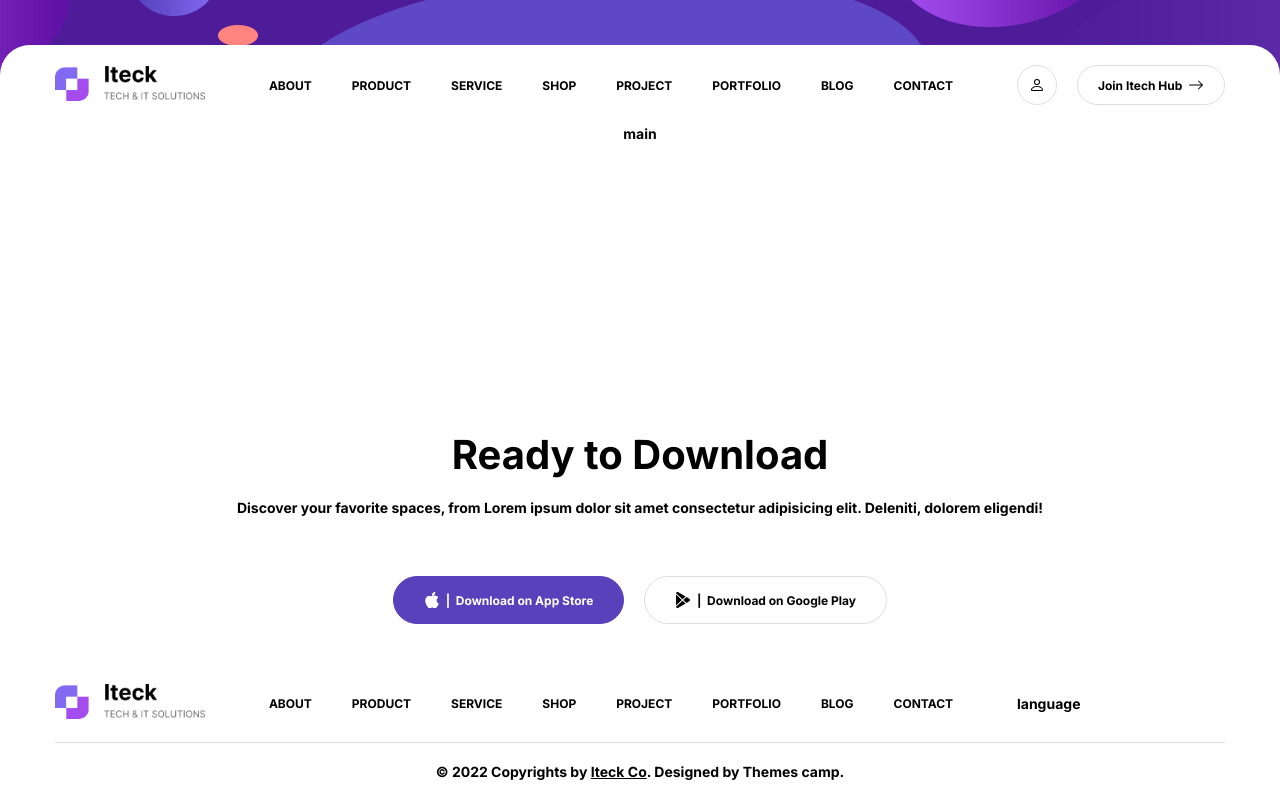
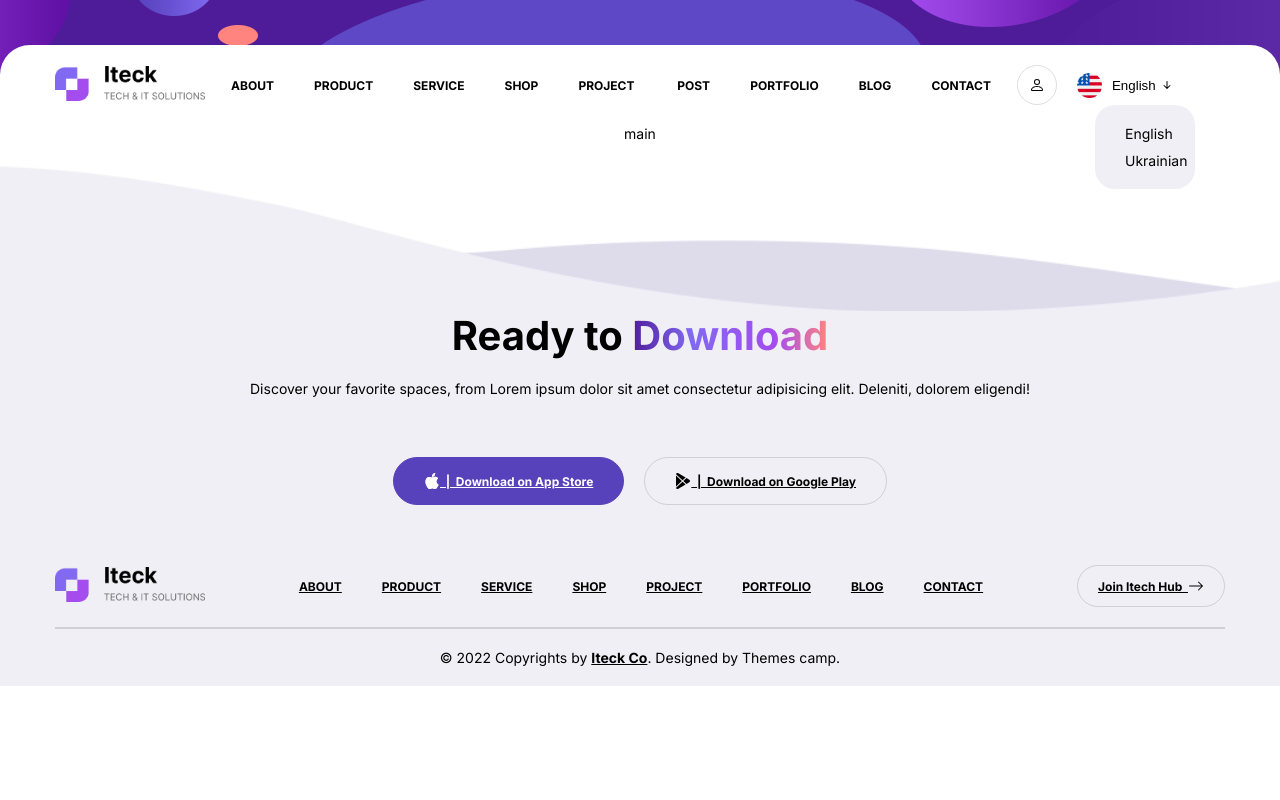
Before and after one commit to SergMaC24/iTech, a website built with Vite: page index.html in a window 1280 px wide. Built offline with nearby package versions, Linux system fonts and the light colour scheme.

Commit message:
lesson:8 adaptive for header and footer

```diff
--- a/index.html
+++ b/index.html
@@ -14,7 +14,7 @@
   <header>
     <div class="container header__container">
       <a href="#"><img class="header__logo" src="./assets/images/logo.png" alt="logo"></img></a>
-      <nav class="navigation">
+      <nav class="navigation header__navigation">
         <ul>
           <li><a class="link" href="./pages/about/index.html">About</a></li>
           <li>
@@ -25,13 +25,22 @@
           </li>
           <li><a class="link" href="./pages/service/index.html">Shop</a></li>
           <li>
-            <a class="link" href="./pages/project/index.html">Project</a>
+            <a class="link" href="./pages/project/index.html">Project&nbsp;
+              <svg xmlns="http://www.w3.org/2000/svg" width="16" height="16" fill="currentColor" class="bi bi-chevron-down header__svg_tablet" viewBox="0 0 16 16">
+                <path fill-rule="evenodd" d="M1.646 4.646a.5.5 0 0 1 .708 0L8 10.293l5.646-5.647a.5.5 0 0 1 .708.708l-6 6a.5.5 0 0 1-.708 0l-6-6a.5.5 0 0 1 0-.708z"/>
+              </svg>
+            </a>
           </li>
-          <li>
+          <li class="header__link_tablet header__link_tablet_one">
+            <a class="link" href="./pages/portfolio/index.html">Post</a>
+          </li>
+          <li class="header__link_tablet header__link_tablet_two">
             <a class="link" href="./pages/portfolio/index.html">Portfolio</a>
           </li>
-          <li><a class="link" href="./pages/blog/index.html">Blog</a></li>
-          <li>
+          <li class="header__link_tablet header__link_tablet_three">
+            <a class="link" href="./pages/blog/index.html">Blog</a>
+          </li>
+          <li class="header__link_tablet header__link_tablet_four">
             <a class="link" href="./pages/contact/index.html">Contact</a>
           </li>
         </ul>
@@ -44,14 +53,17 @@
               d="M8 8a3 3 0 1 0 0-6 3 3 0 0 0 0 6Zm2-3a2 2 0 1 1-4 0 2 2 0 0 1 4 0Zm4 8c0 1-1 1-1 1H3s-1 0-1-1 1-4 6-4 6 3 6 4Zm-1-.004c-.001-.246-.154-.986-.832-1.664C11.516 10.68 10.289 10 8 10c-2.29 0-3.516.68-4.168 1.332-.678.678-.83 1.418-.832 1.664h10Z" />
           </svg>
         </button>
-        <button class="button">
-          Join Itech Hub &nbsp;
-          <svg xmlns="http://www.w3.org/2000/svg" width="16" height="16" fill="currentColor" class="bi bi-arrow-right"
-            viewBox="0 0 16 16">
-            <path fill-rule="evenodd"
-              d="M1 8a.5.5 0 0 1 .5-.5h11.793l-3.147-3.146a.5.5 0 0 1 .708-.708l4 4a.5.5 0 0 1 0 .708l-4 4a.5.5 0 0 1-.708-.708L13.293 8.5H1.5A.5.5 0 0 1 1 8z" />
+        <button class="header__lang">
+          <img src="./assets/images/english.png" alt="English">
+          English&nbsp;
+          <svg xmlns="http://www.w3.org/2000/svg" width="16" height="16" fill="currentColor" class="bi bi-arrow-down-short" viewBox="0 0 16 16">
+            <path fill-rule="evenodd" d="M8 4a.5.5 0 0 1 .5.5v5.793l2.146-2.147a.5.5 0 0 1 .708.708l-3 3a.5.5 0 0 1-.708 0l-3-3a.5.5 0 1 1 .708-.708L7.5 10.293V4.5A.5.5 0 0 1 8 4z"/>
           </svg>
         </button>
+        <div class="header__langs">
+          <a>English</a>
+          <a>Ukrainian</a>
+        </div>
       </div>
     </div>
   </header>
@@ -61,9 +73,10 @@
   </main>
 
   <footer>
+    <div class="footer__wave"></div>
     <div class="container footer__container">
       <div class="footer__top">
-        <p class="text_biggest">Ready to Download</p>
+        <p class="text_biggest ">Ready to <span class="text_gradient">Download </span> </p>
         <p class="footer__text2 text-footer">Discover your favorite spaces, from Lorem ipsum dolor sit amet consectetur
           adipisicing elit. Deleniti, dolorem eligendi!</p>
         <div class="footer__buttons">
@@ -91,7 +104,7 @@
         <a href="#">
           <img class="logo" src="./assets/images/logo.png" alt="logo"></img>
         </a>
-        <nav class="navigation">
+        <nav class="navigation footer__navigation">
           <ul>
             <li><a class="link" href="./pages/about/index.html">About</a></li>
             <li>
@@ -113,7 +126,14 @@
             </li>
           </ul>
         </nav>
-        <div class="footer__language">language</div>
+        <a href="./pages/contact/index.html" class="button footer__button">
+          Join Itech Hub &nbsp;
+          <svg xmlns="http://www.w3.org/2000/svg" width="16" height="16" fill="currentColor" class="bi bi-arrow-right"
+            viewBox="0 0 16 16">
+            <path fill-rule="evenodd"
+              d="M1 8a.5.5 0 0 1 .5-.5h11.793l-3.147-3.146a.5.5 0 0 1 .708-.708l4 4a.5.5 0 0 1 0 .708l-4 4a.5.5 0 0 1-.708-.708L13.293 8.5H1.5A.5.5 0 0 1 1 8z" />
+          </svg>
+        </a>
       </div>
       <div class="footer__bottom">
         &copy; 2022 Copyrights by <a href="#" class="link">Iteck Co</a>. Designed by Themes camp.
--- a/style.scss
+++ b/style.scss
@@ -1,5 +1,5 @@
 @use './styles/global';
-@import url('https://fonts.googleapis.com/css2?family=Inter:wght@700&display=swap');
+@import url('https://fonts.googleapis.com/css2?family=Inter:wght@400;700&display=swap');
 
 html{
     background-color: var(--white-color);
@@ -11,6 +11,7 @@ body{
     display: flex;
     flex-direction: column;
     min-height: 100vh;
+    overflow-x: hidden;
 }
 
 body, ul, li, p, h1, h2, h3, h4, h5, h6, button{
@@ -20,12 +21,16 @@ body, ul, li, p, h1, h2, h3, h4, h5, h6, button{
 
 a{
     text-decoration: none;
+    cursor: pointer;
+    color: var(--black-color);
+    transition: var(--transition);
 }
 
 button{
     background-color: transparent;
     border: none;
     outline: none;
+    color: var(--black-color);
 }
 
 li{
--- a/styles/buttons.scss
+++ b/styles/buttons.scss
@@ -1,5 +1,7 @@
+@use "variables" as v;
+
 .button {
-    --size: 40px;
+    --size: 30px;
 
     display: flex;
     justify-content: center;
@@ -47,4 +49,8 @@
         height: calc(var(--size) * 1.15);
         padding: 0 calc(var(--gap) * 1.5);
     }
+
+    @media (min-width: v.$tablet){
+        --size: 40px;
+    }
 }
--- a/styles/colors.scss
+++ b/styles/colors.scss
@@ -2,5 +2,6 @@
     --black-color: #000;
     --white-color: #fff;
     --grey-color: #0002;
+    --cream-color: #f0eff5;
     --violet-color: #5842bc;
 }
--- a/styles/footer.scss
+++ b/styles/footer.scss
@@ -1,5 +1,35 @@
+@use "variables" as v;
+
 footer {
-    margin-top: auto;
+  position: relative;
+  margin-top: 169px;
+  background-color: var(--cream-color);
+
+  .footer__wave {
+    position: absolute;
+    top: -169px;
+    left: 0;
+    right: 0;
+    width: 100%;
+    height: 269px;
+    background-image: url("./../assets/images/footer_wave.png");
+    background-repeat: no-repeat;
+    background-size: cover;
+    background-position: center;
+    z-index: -1;
+    animation: wave 2s ease-in-out infinite alternate both;
+
+    @keyframes wave {
+      0% {
+        transform: rotate(1deg);
+      }
+
+      100% {
+        transform: rotate(-1deg);
+      }
+    }
+  }
+
   .footer__container,
   .footer__top {
     display: flex;
@@ -7,24 +37,68 @@ footer {
     align-items: center;
   }
 
-    .footer__top{
+  .footer__top {
     gap: var(--gap);
   }
 
   .footer__center {
     width: 100%;
     display: flex;
-        justify-content: space-between;
+    flex-direction: column;
+
     gap: var(--gap);
     padding: var(--gap) 0;
+    border-bottom: 2px solid var(--grey-color);
+
+    @media (min-width: v.$tablet) {
+      flex-direction: row;
+      justify-content: space-between;
       align-items: center;
-        border-bottom: 1px solid var(--grey-color);
+    }
+  }
+
+  .footer__navigation ul {
+    flex-wrap: wrap;
+
+    li {
+      display: flex;
+      width: 80px;
+      align-self: start;
+    }
+
+    @media (min-width: v.$tablet) {
+      justify-content: flex-start;
+    }
+
+    @media (min-width: v.$desktop) {
+      li {
+        width: auto;
+      }
+    }
   }
 
   .footer__buttons {
     display: flex;
+    flex-direction: column;
     gap: var(--gap);
     margin: calc(var(--gap) * 2) 0;
+
+    @media (min-width: v.$bigger-mobile) {
+      flex-direction: row;
+    }
+  }
+
+  .footer__button{
+    white-space: nowrap;
+  }
+    a {
+      text-decoration: underline;
+    }
+  }
+
+// my stile   !!!
+  .footer__bottom {
+    padding: var(--gap) 0;
   }
 
 .footer__language {
@@ -35,12 +109,3 @@ footer {
     width: 150px;
     height: 35px;
   }
-
-    .footer__bottom{
-        padding: var(--gap) 0;
-
-        a{
-            text-decoration: underline;
-        }
-    }
-}
--- a/styles/header.scss
+++ b/styles/header.scss
@@ -1,3 +1,5 @@
+@use "variables" as v;
+
 .top-banner {
   width: 100%;
   height: 75px;
@@ -24,20 +26,135 @@ header {
   }
 
   .header__buttons {
+    position: relative;
     width: 208px;
     display: flex;
     gap: var(--gap);
+    align-items: center;
   }
 
-  .header__logo {
-    width: 150px;
-    height: 35px;
+  .header__lang {
+    display: flex;
+    align-items: center;
+    cursor: pointer;
+
+    img {
+      height: 25px;
+      width: 25px;
+      margin-right: 10px;
+    }
+  }
+
+  nav {
+    position: relative;
+  }
+
+  .header__svg_tablet {
+    display: none;
+
+    @media (min-width: v.$tablet) {
+      display: inline;
+    }
+
+    @media (min-width: v.$desktop) {
+      display: none;
+    }
+  }
+
+  .header__link_tablet {
+    @media (min-width: v.$tablet) {
+      --top: 27px;
+
+      position: absolute;
+      right: -20px;
+      width: 120px;
+      height: var(--top);
+      display: flex;
+      align-items: center;
+      justify-content: center;
+
+      &_one {
+        top: var(--top);
+      }
+
+      &_two {
+        top: calc(var(--top) * 2);
+      }
+
+      &_three {
+        top: calc(var(--top) * 3);
+      }
+
+      &_four {
+        top: calc(var(--top) * 4);
+      }
+    }
+
+    @media (min-width: v.$desktop) {
+      position: static;
+      width: auto;
+      height: auto;
+    }
+  }
+
+  .header__langs {
+    position: absolute;
+    width: 100px;
+
+    right: 0;
+    top: 40px;
+
+    // display: flex;
+    // flex-direction: column;
+    // align-items: flex-start;
+
+    background-color: var(--cream-color);
+    padding: 15px 0;
+    border-radius: 20px;
+    a {
+      display: block;
+      width: calc(100% - 60px);
+      padding: 5px 30px;
+
+      &:hover {
+        background-color: var(--white-color);
+      }
+    }
+
+    @media (min-width: v.$tablet) {
+      right: 0px;
+    }
+
+    @media (min-width: v.$tablet) {
+      right: 30px;
+    }
+  }
+}
+
+.header__navigation {
+  display: none;
+
+  @media (min-width: v.$tablet) {
+    display: flex;
   }
 }
 
 .navigation ul {
   display: flex;
-  gap: calc(var(--gap) * 2);
+  column-gap: calc(var(--gap) * 2);
+  row-gap: calc(var(--gap) / 2);
   text-transform: uppercase;
   font: var(--smaller-font);
+
+  a {
+    display: flex;
+    justify-content: center;
+    align-items: center;
+  }
 }
+
+
+.header__logo {
+  width: 150px;
+  height: 35px;
+}
--- a/styles/layout.scss
+++ b/styles/layout.scss
@@ -7,14 +7,16 @@ header, main, footer{
 }
 
 .container{
-    width: 100%;
+    width: calc(100% - var(--gap) * 2);
+    padding: var(--gap);
 
     @media (min-width: v.$bigger-mobile) {
-        width: 540px;
+        width: 510px;
     }
 
     @media (min-width: v.$tablet) {
         width: 720px;
+        padding: 0;
     }
 
     @media (min-width: v.$desktop) {
--- a/styles/text.scss
+++ b/styles/text.scss
@@ -2,4 +2,18 @@
     &_biggest{
         font: var(--biggest-font  );
     }
+
+    &_gradient {
+        background-clip: text;
+        -webkit-background-clip: text;
+        -webkit-text-fill-color: transparent;
+        background-image: linear-gradient(
+          to right,
+          #501e9c 0%,
+          #8169f1 30%,
+          #8169f1 30%,
+          #a44cee 73%,
+          #ff847f 100%
+        );
+      }
 }
--- a/styles/variables.scss
+++ b/styles/variables.scss
@@ -1,17 +1,28 @@
 // breakpoints
 $bigger-mobile: 576px;
 $tablet: 768px;
+$bigger-tablet: 992px;
 $desktop: 1200px;
 $bigger-desktop: 1400px;
 
-:root{
+:root {
   // font
-    --smaller-font: 700 12px 'Inter', sans-serif;
-    --font: 400 14px 'Inter', sans-serif;
-    --biggest-font: 700 40px 'Inter', sans-serif;
+  --smaller-font: 700 11px "Inter", sans-serif;
+  --font: 400 13px "Inter", sans-serif;
+  --biggest-font: 700 24px "Inter", sans-serif;
 
   // spaces
-    --gap: 20px;
+  --gap: 15px;
 
   --transition: 0.3s;
+
+  @media (min-width: $tablet) {
+    --smaller-font: 700 12px "Inter", sans-serif;
+    --font: 400 14px "Inter", sans-serif;
+    --biggest-font: 700 40px "Inter", sans-serif;
   }
+
+  @media (min-width: $bigger-tablet) {
+    --gap: 20px;
+  }
+}
```
Lines whose indentation alone changed are shown as unchanged.
